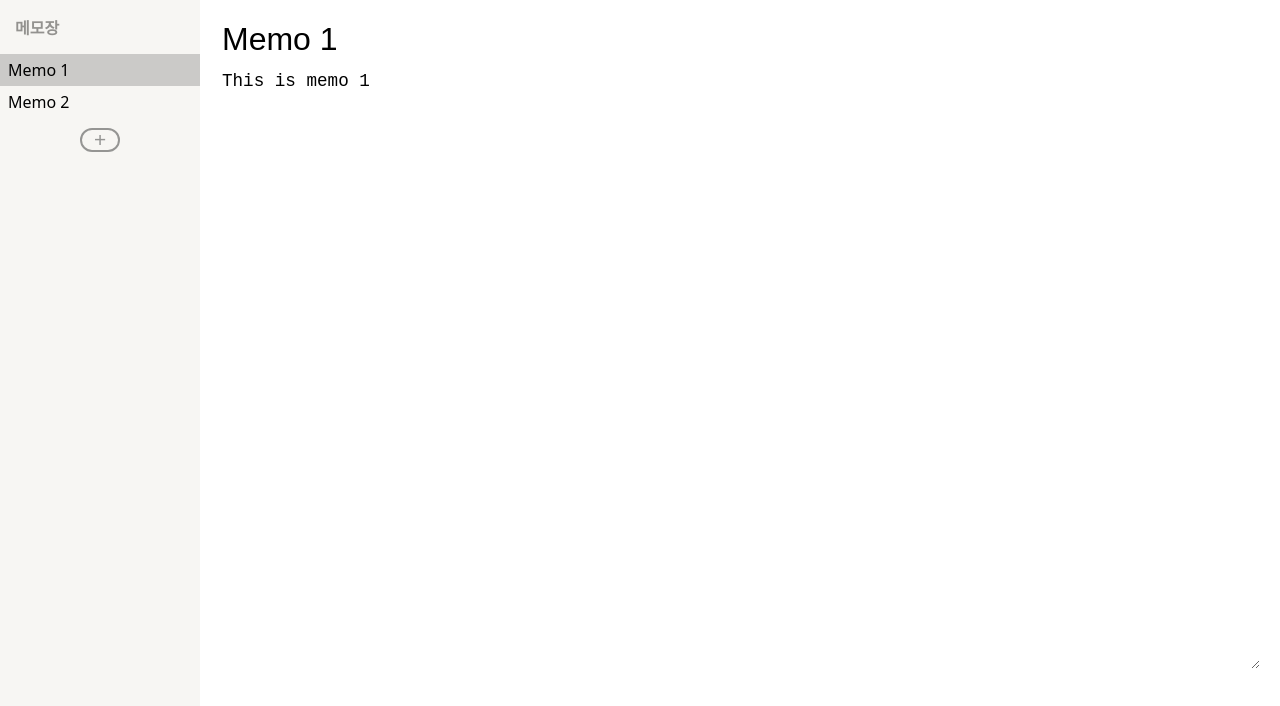
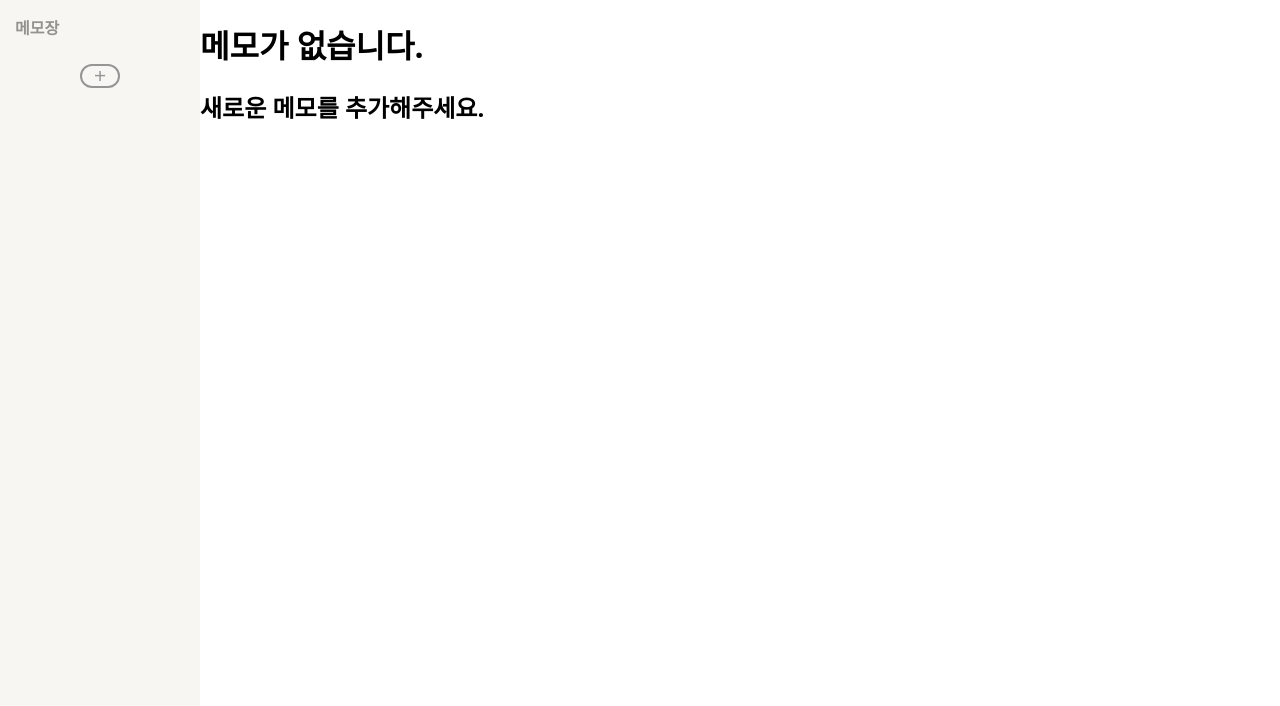
Before and after one commit to kimywann/memo-project, a React (Create React App) app: page / in a window 1280 px wide. Shown: the top 706 px of the page. Built offline with nearby package versions, Linux system fonts and the light colour scheme.

Commit message:
feat: 메모 추가, 삭제, 업데이트를 위한 useCallback 기반 함수 추가

```diff
--- a/src/App.js
+++ b/src/App.js
@@ -1,38 +1,33 @@
-import { useState } from 'react';
+import { useCallback, useState } from 'react';
 import './App.css';
 import MemoContainer from './components/MemoContainer';
 import SideBar from './components/SideBar';
+import { setItem, getItem } from './lib/storage';
+import debounce from 'lodash.debounce';
+
+const debouncedSetItem = debounce(setItem, 5000);
 
 function App() {
-    const [memos, setMemos] = useState([
-        {
-            title: 'Memo 1',
-            content: 'This is memo 1',
-            createdAt: 1736261490405,
-            updateAt: 1736261490405,
-        },
-        {
-            title: 'Memo 2',
-            content: 'This is memo 2',
-            createdAt: 1736261531734,
-            updateAt: 1736261531734,
-        },
-    ]);
+    const [memos, setMemos] = useState(getItem('memo') || []);
 
     const [selectedMemoIndex, setSelectedMemoIndex] = useState(0);
 
-    const setMemo = (newMemo) => {
+    const setMemo = useCallback(
+        (newMemo) => {
             const newMemos = [...memos];
             // memos[selectedMemoIndex] = newMemo;
             newMemos[selectedMemoIndex] = newMemo;
 
             setMemos(newMemos);
-    };
+            debouncedSetItem('memo', newMemos);
+        },
+        [memos, selectedMemoIndex]
+    );
 
-    const addMemo = () => {
+    const addMemo = useCallback(() => {
         const now = new Date().getTime();
 
-        setMemos([
+        const newMemos = [
             ...memos,
             {
                 title: 'Untitled',
@@ -40,11 +35,16 @@ function App() {
                 createdAt: now,
                 updateAt: now,
             },
-        ]);
+        ];
+
+        setMemos(newMemos);
         setSelectedMemoIndex(memos.length);
-    };
+        debouncedSetItem('memo', newMemos);
+        // localStorage.setItem('memo', JSON.stringify(newMemos));
+    }, [memos]);
 
-    const deleteMemo = (index) => {
+    const deleteMemo = useCallback(
+        (index) => {
             const newMemos = [...memos];
 
             newMemos.splice(index, 1);
@@ -53,7 +53,9 @@ function App() {
             if (index === selectedMemoIndex) {
                 setSelectedMemoIndex(0);
             }
-    };
+        },
+        [memos, selectedMemoIndex]
+    );
 
     return (
         <div className="App">
```
Lines whose indentation alone changed are shown as unchanged.
